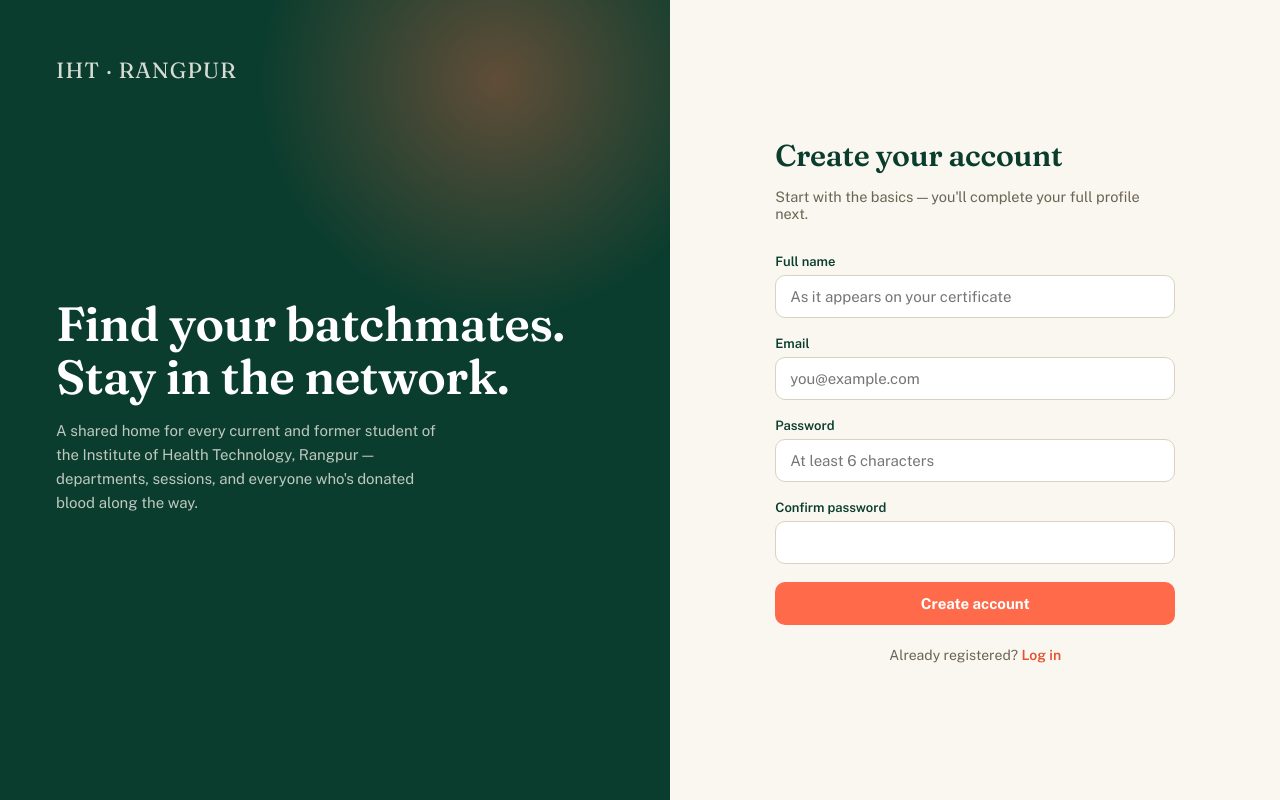
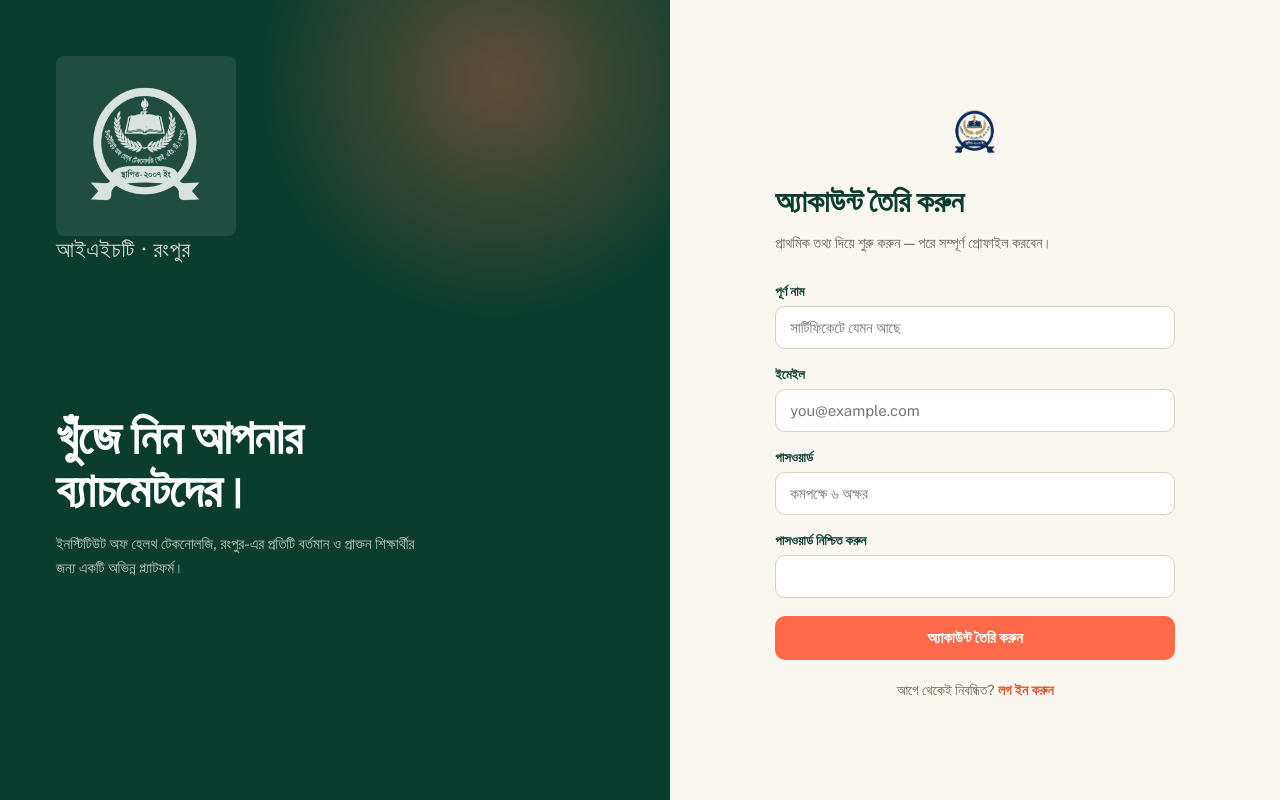
Before and after one commit to habibulhaasan/iht-portal, a Next.js app: page /register in a window 1280 px wide. Built offline with nearby package versions, Linux system fonts and the light colour scheme; no server answers.

Commit message:
Logo updated

```diff
--- a/app/globals.css
+++ b/app/globals.css
@@ -1535,6 +1535,14 @@ select:disabled {
   font-family: "Hind Siliguri", var(--font-body), sans-serif;
 }
 
+.auth-shell {
+  font-family: "Hind Siliguri", var(--font-body), sans-serif;
+}
+
+.auth-hero, .auth-hero-mark, .auth-hero-logo-wrap, .auth-hero-title, .auth-hero-sub, h1.auth-card-text, .field input::placeholder {
+  font-family: "Hind Siliguri", var(--font-body), sans-serif;
+}
+
 .directory-tab, .notifications-tab, .favorites-tab {
   font-family: "Hind Siliguri", var(--font-body), sans-serif;
 }
@@ -2266,3 +2274,38 @@ select:disabled {
 .directory-card-donation svg {
   color: var(--coral, #ff6b4a);
 }
+
+/* ---------- Auth pages: logo (fixed box, image always contained,
+   never stretched regardless of the source file's actual aspect ratio) ---------- */
+.auth-hero-logo-wrap {
+  position: relative;
+  width: 180px;
+  height: 180px;
+  border-radius: 8px;
+  background: rgba(255, 255, 255, 0.1);
+  flex-shrink: 0;
+  overflow: hidden;
+}
+
+.auth-hero-logo-wrap img {
+  /* This turns a dark/black image completely pure white */
+  filter: brightness(0) invert(1);
+}
+
+.auth-hero-logo {
+  object-fit: contain;
+  padding: 4px; /* small breathing room so the mark doesn't touch the box edge */
+}
+
+.auth-card-logo-wrap {
+  position: relative;
+  width: 64px;
+  height: 64px;
+  margin: 0 auto 18px;
+  border-radius: 12px;
+  overflow: hidden;
+}
+
+.auth-card-logo {
+  object-fit: contain;
+}
--- a/app/login/page.jsx
+++ b/app/login/page.jsx
@@ -3,6 +3,7 @@
 
 import { useState } from "react";
 import Link from "next/link";
+import Image from "next/image";
 import { signInWithEmailAndPassword } from "firebase/auth";
 import { auth } from "../../lib/firebase";
 import { syncSessionCookie } from "../../lib/sessionCookie";
@@ -22,14 +23,8 @@ export default function LoginPage() {
       const cred = await signInWithEmailAndPassword(auth, form.email, form.password);
       await syncSessionCookie(cred.user);
 
-      // Hard navigation on purpose (not router.replace / router.push).
-      // middleware.js checks for the session cookie on every request, but
-      // Next's client-side Router Cache can still be holding an earlier
-      // redirect-to-/login response for "/dashboard" from before you were
-      // authenticated (e.g. from a prefetch while logged out). A soft
-      // navigation can serve that stale cached redirect and bounce straight
-      // back here — the "blink". A full page load bypasses that cache
-      // entirely and always asks the server fresh.
+      // Hard navigation on purpose — see original comment: avoids Next's
+      // client Router Cache serving a stale pre-auth redirect.
       window.location.href = "/dashboard"; // RouteGuard sends to /onboarding if incomplete
     } catch (err) {
       setError(friendlyError(err.code));
@@ -40,15 +35,18 @@ export default function LoginPage() {
   return (
     <div className="auth-shell">
       <div className="auth-hero">
-        <div className="auth-hero-mark">IHT · Rangpur</div>
+        <div className="auth-hero-mark">
+        <div className="auth-hero-logo-wrap">
+          <Image src="/iht-rangpur-logo.png" alt="IHT Rangpur" fill className="auth-hero-logo" />
+        </div>
+        আইএইচটি · রংপুর
+        </div>
         <div>
           <h1 className="auth-hero-title">
-            Welcome
-            <br />
-            back.
+            স্বাগতম।
           </h1>
           <p className="auth-hero-sub">
-            Pick up where you left off — your directory, your donation log, your people.
+            আপনার প্রিয় ব্যাচমেন্ট ও এলামনাইদের সাথে তথ্য পেতে লগইন করুন।
           </p>
         </div>
         <div />
@@ -56,30 +54,37 @@ export default function LoginPage() {
 
       <div className="auth-form-wrap">
         <div className="auth-card">
-          <h1>Log in</h1>
-          <p className="subtitle">Enter your credentials to continue.</p>
+          <Image
+            src="/iht-rangpur-logo.png"
+            alt="IHT Rangpur"
+            width={56}
+            height={56}
+            className="auth-card-logo"
+          />
+          <h1 className="auth-card-text">লগ ইন করুন</h1>
+          <p className="subtitle">চালিয়ে যেতে আপনার তথ্য দিন।</p>
 
           {error && <div className="error-banner">{error}</div>}
 
           <form onSubmit={handleSubmit}>
             <div className="field">
-              <label>Email</label>
+              <label>ইমেইল</label>
               <input type="email" required value={form.email} onChange={update("email")} placeholder="you@example.com" />
             </div>
             <div className="field">
-              <label>Password</label>
+              <label>পাসওয়ার্ড</label>
               <input type="password" required value={form.password} onChange={update("password")} />
             </div>
             <div className="auth-switch" style={{ marginTop: -6, marginBottom: 18, textAlign: "right" }}>
-              <Link href="/forgot-password" style={{ fontSize: 13 }}>Forgot password?</Link>
+              <Link href="/forgot-password" style={{ fontSize: 13 }}>পাসওয়ার্ড ভুলে গেছেন?</Link>
             </div>
             <button className="btn" type="submit" disabled={busy}>
-              {busy ? "Logging in…" : "Log in"}
+              {busy ? "লগ ইন হচ্ছে…" : "লগ ইন"}
             </button>
           </form>
 
           <div className="auth-switch">
-            New here? <Link href="/register">Create an account</Link>
+            নতুন এসেছেন? <Link href="/register">অ্যাকাউন্ট তৈরি করুন</Link>
           </div>
         </div>
       </div>
@@ -89,10 +94,10 @@ export default function LoginPage() {
 
 function friendlyError(code) {
   const map = {
-    "auth/invalid-credential": "Incorrect email or password.",
-    "auth/user-not-found": "No account found with that email.",
-    "auth/wrong-password": "Incorrect password.",
-    "auth/too-many-requests": "Too many attempts — please wait a moment and try again.",
+    "auth/invalid-credential": "ইমেইল অথবা পাসওয়ার্ড সঠিক নয়।",
+    "auth/user-not-found": "এই ইমেইলে কোনো অ্যাকাউন্ট পাওয়া যায়নি।",
+    "auth/wrong-password": "পাসওয়ার্ড সঠিক নয়।",
+    "auth/too-many-requests": "অনেকবার চেষ্টা করা হয়েছে — একটু পরে আবার চেষ্টা করুন।",
   };
-  return map[code] || "Something went wrong. Please try again.";
+  return map[code] || "কিছু একটা সমস্যা হয়েছে। আবার চেষ্টা করুন।";
 }
--- a/app/register/page.jsx
+++ b/app/register/page.jsx
@@ -3,6 +3,7 @@
 
 import { useState } from "react";
 import Link from "next/link";
+import Image from "next/image";
 import { createUserWithEmailAndPassword, updateProfile } from "firebase/auth";
 import { doc, setDoc, serverTimestamp } from "firebase/firestore";
 import { auth, db } from "../../lib/firebase";
@@ -20,11 +21,11 @@ export default function RegisterPage() {
     setError("");
 
     if (form.password.length < 6) {
-      setError("Password must be at least 6 characters.");
+      setError("পাসওয়ার্ড কমপক্ষে ৬ অক্ষরের হতে হবে।");
       return;
     }
     if (form.password !== form.confirm) {
-      setError("Passwords don't match.");
+      setError("পাসওয়ার্ড মিলছে না।");
       return;
     }
 
@@ -52,9 +53,7 @@ export default function RegisterPage() {
 
       await syncSessionCookie(cred.user);
 
-      // Hard navigation, not router.replace — see the comment in
-      // app/login/page.jsx for why: avoids Next's client Router Cache
-      // serving a stale pre-signup redirect for /onboarding.
+      // Hard navigation, not router.replace — see app/login/page.jsx.
       window.location.href = "/onboarding";
     } catch (err) {
       setError(friendlyError(err.code));
@@ -66,17 +65,20 @@ export default function RegisterPage() {
   return (
     <div className="auth-shell">
       <div className="auth-hero">
-        <div className="auth-hero-mark">IHT · Rangpur</div>
+        <div className="auth-hero-mark">
+        <div className="auth-hero-logo-wrap">
+          <Image src="/iht-rangpur-logo.png" alt="IHT Rangpur" fill className="auth-hero-logo" />
+        </div>          আইএইচটি · রংপুর
+        </div>
         <div>
           <h1 className="auth-hero-title">
-            Find your batchmates.
+            খুঁজে নিন আপনার
             <br />
-            Stay in the network.
+            ব্যাচমেটদের।
           </h1>
           <p className="auth-hero-sub">
-            A shared home for every current and former student of the Institute of Health
-            Technology, Rangpur — departments, sessions, and everyone who's donated blood along
-            the way.
+            ইনস্টিটিউট অফ হেলথ টেকনোলজি, রংপুর-এর প্রতিটি বর্তমান ও প্রাক্তন
+            শিক্ষার্থীর জন্য একটি অভিন্ন প্ল্যাটফর্ম।
           </p>
         </div>
         <div />
@@ -84,35 +86,38 @@ export default function RegisterPage() {
 
       <div className="auth-form-wrap">
         <div className="auth-card">
-          <h1>Create your account</h1>
-          <p className="subtitle">Start with the basics — you'll complete your full profile next.</p>
+          <div className="auth-card-logo-wrap">
+          <Image src="/iht-rangpur-logo.png" alt="IHT Rangpur" fill className="auth-card-logo" />
+        </div>
+          <h1 className="auth-card-text">অ্যাকাউন্ট তৈরি করুন</h1>
+          <p className="subtitle">প্রাথমিক তথ্য দিয়ে শুরু করুন — পরে সম্পূর্ণ প্রোফাইল করবেন।</p>
 
           {error && <div className="error-banner">{error}</div>}
 
           <form onSubmit={handleSubmit}>
             <div className="field">
-              <label>Full name</label>
-              <input type="text" required value={form.name} onChange={update("name")} placeholder="As it appears on your certificate" />
+              <label>পূর্ণ নাম</label>
+              <input type="text" required value={form.name} onChange={update("name")} placeholder="সার্টিফিকেটে যেমন আছে" />
             </div>
             <div className="field">
-              <label>Email</label>
+              <label>ইমেইল</label>
               <input type="email" required value={form.email} onChange={update("email")} placeholder="you@example.com" />
             </div>
             <div className="field">
-              <label>Password</label>
-              <input type="password" required value={form.password} onChange={update("password")} placeholder="At least 6 characters" />
+              <label>পাসওয়ার্ড</label>
+              <input type="password" required value={form.password} onChange={update("password")} placeholder="কমপক্ষে ৬ অক্ষর" />
             </div>
             <div className="field">
-              <label>Confirm password</label>
+              <label>পাসওয়ার্ড নিশ্চিত করুন</label>
               <input type="password" required value={form.confirm} onChange={update("confirm")} />
             </div>
             <button className="btn" type="submit" disabled={busy}>
-              {busy ? "Creating account…" : "Create account"}
+              {busy ? "অ্যাকাউন্ট তৈরি হচ্ছে…" : "অ্যাকাউন্ট তৈরি করুন"}
             </button>
           </form>
 
           <div className="auth-switch">
-            Already registered? <Link href="/login">Log in</Link>
+            আগে থেকেই নিবন্ধিত? <Link href="/login">লগ ইন করুন</Link>
           </div>
         </div>
       </div>
@@ -122,9 +127,9 @@ export default function RegisterPage() {
 
 function friendlyError(code) {
   const map = {
-    "auth/email-already-in-use": "That email is already registered — try logging in instead.",
-    "auth/invalid-email": "That email address doesn't look right.",
-    "auth/weak-password": "Please choose a stronger password.",
+    "auth/email-already-in-use": "এই ইমেইল দিয়ে আগেই একটি অ্যাকাউন্ট আছে — লগ ইন করে দেখুন।",
+    "auth/invalid-email": "ইমেইল ঠিকানাটি সঠিক মনে হচ্ছে না।",
+    "auth/weak-password": "আরেকটু শক্তিশালী পাসওয়ার্ড দিন।",
   };
-  return map[code] || "Something went wrong. Please try again.";
+  return map[code] || "কিছু একটা সমস্যা হয়েছে। আবার চেষ্টা করুন।";
 }
```
Also changed, not shown: public/iht-rangpur-logo.png (added).
